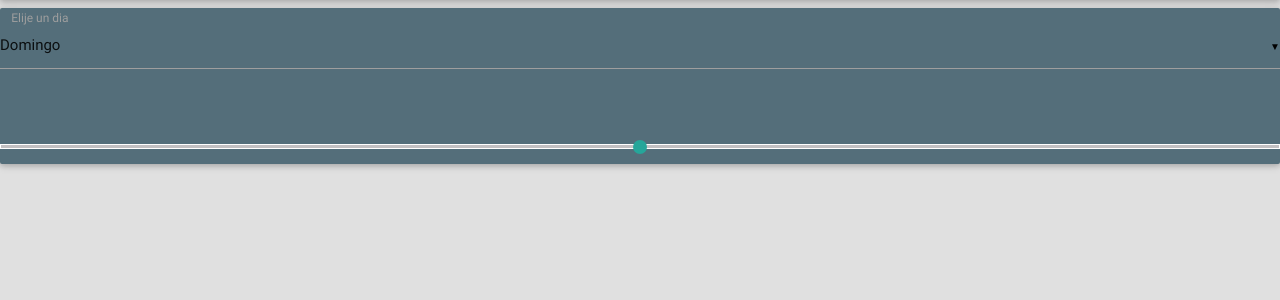
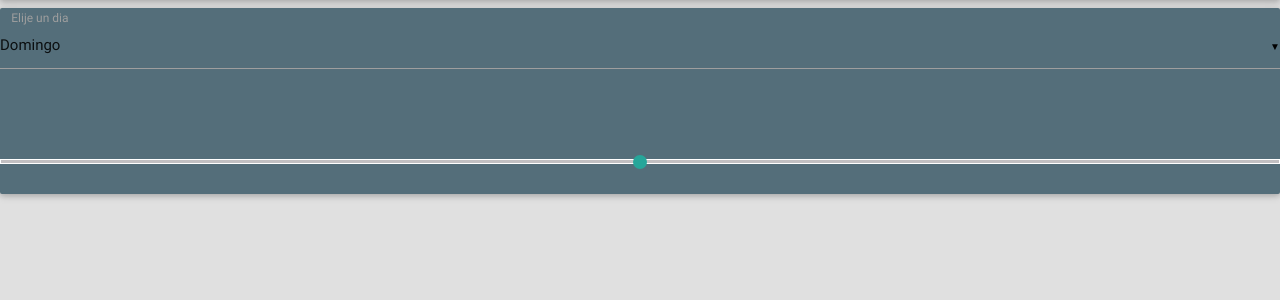
Before and after one commit to Kaajavi-ITS-STUDENTS-PROJECTS/House-Module, a Django app: page /autoluz/ in a window 1280 px wide. Shown: the part 64-364 px from the top of the page. Run offline with Django 3.2, Linux system fonts and the light colour scheme; some libraries are stand-ins or nearby versions.

Commit message:
Commit uislider

```diff
--- a/module_1/templates/luzauto.html
+++ b/module_1/templates/luzauto.html
@@ -22,7 +22,9 @@
     </div>
     <br>
     <br>
-      <input type="range" id="test5" class="test5"/>
+    <p class="range-field">
+        <input type="range" id="test5" min="0" max="100" />
+    </p>
 </div>
 
 
```
